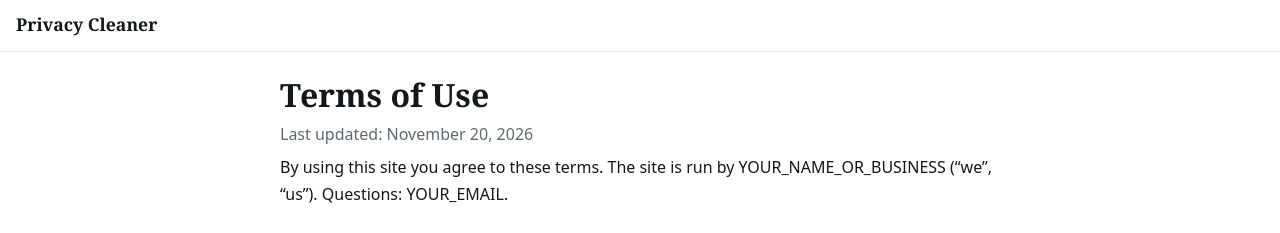
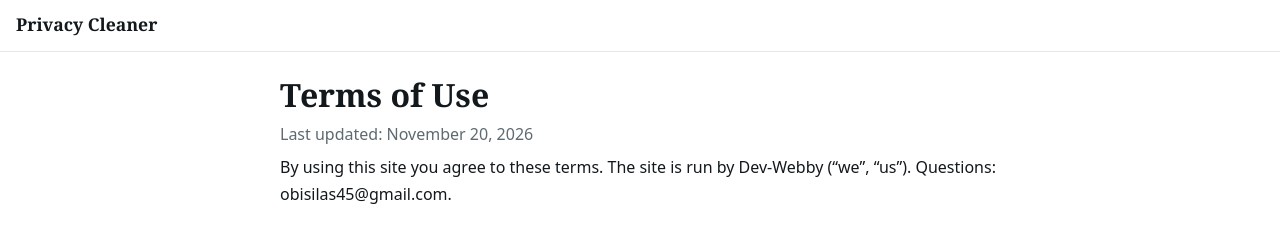
Before and after one commit to dev-webby/image-editor-MVP, a plain HTML site: page terms.html in a window 1280 px wide. Shown: the top 233 px of the page. Drawn offline with Linux system fonts and the light colour scheme.

Commit message:
Update terms.html

```diff
--- a/terms.html
+++ b/terms.html
@@ -16,7 +16,7 @@ footer a,main a{color:inherit}
 <main>
 <h1>Terms of Use</h1>
 <p class="mu">Last updated: November 20, 2026</p>
-<p>By using this site you agree to these terms. The site is run by YOUR_NAME_OR_BUSINESS (“we”, “us”). Questions: YOUR_EMAIL.</p>
+<p>By using this site you agree to these terms. The site is run by Dev-Webby (“we”, “us”). Questions: obisilas45@gmail.com.</p>
 
 <h2>What the site does</h2>
 <p>It helps you hide private details in images by pixelating, blurring, or covering them. Basic use is free and needs no account.</p>
```
